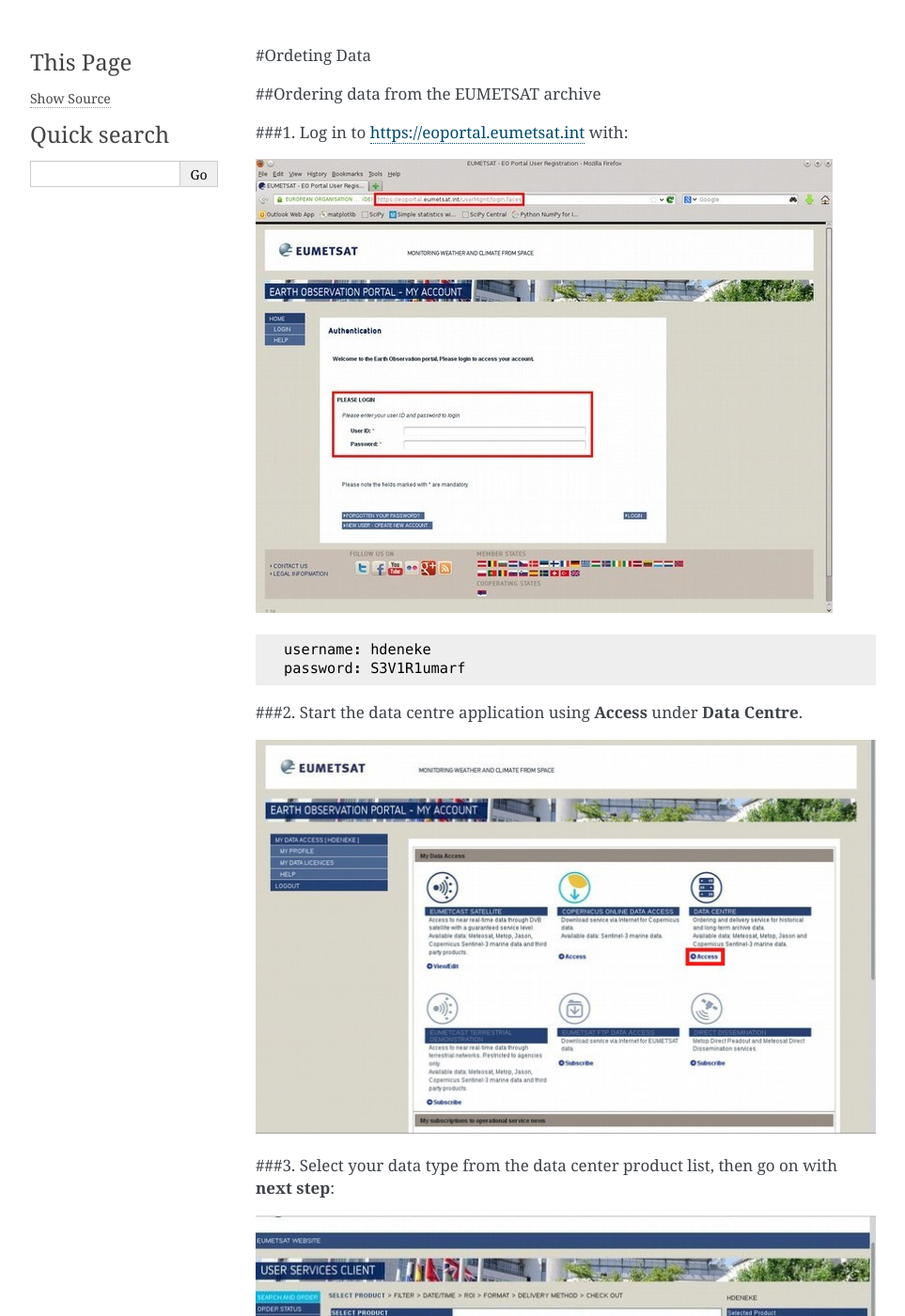
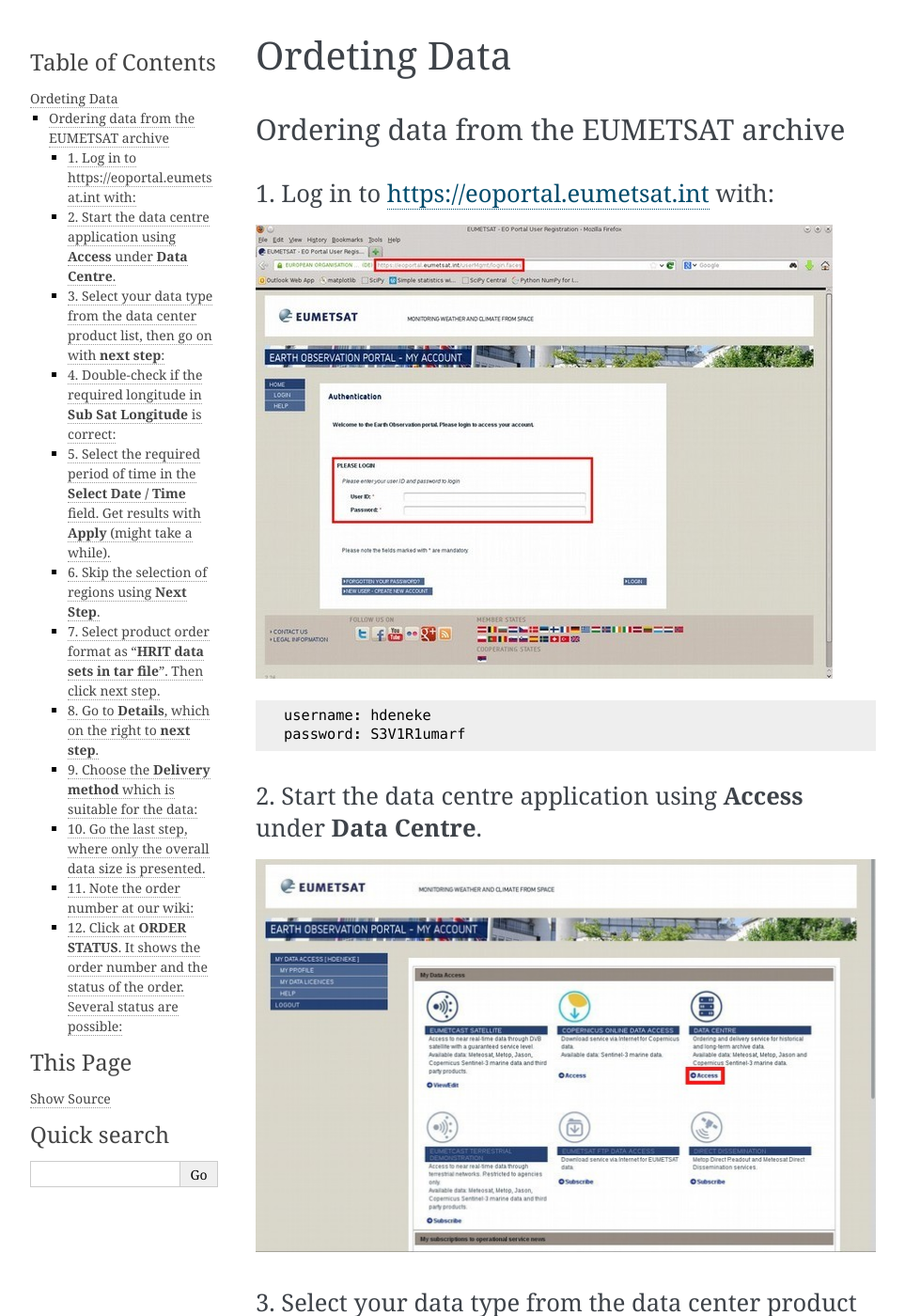
Before and after one commit to nbayer2020/tropos_sat_gap_filling, a Sphinx documentation site: the page built from source/ordering_data.md, in a window 1280 px wide and 1400 px high. Shown: the whole window at 94% size, without its empty margins (148-1111 px from the left). Built offline with Sphinx 7.4.7, drawn with Linux system fonts in a browser that asks for light colours; some of the changed text lies outside the part shown.

Commit message:
fixing some lines from md files

````diff
--- a/source/ordering_data.md
+++ b/source/ordering_data.md
@@ -1,8 +1,8 @@
-#Ordeting Data
+# Ordeting Data
 
-##Ordering data from the EUMETSAT archive
+## Ordering data from the EUMETSAT archive
 
-###1. Log in to [https://eoportal.eumetsat.int](https://eoportal.eumetsat.int/) with:
+### 1. Log in to [https://eoportal.eumetsat.int](https://eoportal.eumetsat.int/) with:
 
 ![Image 1](./images/ordering_data_1.png)
 
@@ -11,21 +11,19 @@
 password: S3V1R1umarf
 ```
 
-###2. Start the data centre application using **Access** under **Data Centre**.
+### 2. Start the data centre application using **Access** under **Data Centre**.
 
 ![Image 2](./images/ordering_data_2.png)
 
-###3. Select your data type from the data center product list, then go on with **next step**:
+### 3. Select your data type from the data center product list, then go on with **next step**:
 
 ![Image 3](./images/ordering_data_3.png)
 
-\- For **Prime-Service** (PZS) use: _"High Rate SEVIRI Level 1.5 Image Data -- MSG -- 0 degree"_
+* For **Prime-Service** (PZS) use: _"High Rate SEVIRI Level 1.5 Image Data -- MSG -- 0 degree"_
+* For **Rapid-Scan-Service** (RSS) use: _"Rapid Scan High Rate SEVIRI Level 1.5 Image Data -- MSG"_
+* For **Prime-Service over Indian Ocean** use: _"High Rate SEVIRI Level 1.5 Image Data -- MSG -- Indian Ocean 41.5 degrees E"_
 
-\- For **Rapid-Scan-Service** (RSS) use: _"Rapid Scan High Rate SEVIRI Level 1.5 Image Data -- MSG"_
-
-\- For **Prime-Service over Indian Ocean** use: _"High Rate SEVIRI Level 1.5 Image Data -- MSG -- Indian Ocean 41.5 degrees E"_
-
-###4. Double-check if the required longitude in **Sub Sat Longitude** is correct:
+### 4. Double-check if the required longitude in **Sub Sat Longitude** is correct:
 
 ![Image 4](./images/ordering_data_4.png)
 
@@ -33,23 +31,22 @@
 * 9.5° for the Rapid-Scan-Service (RSS)
 * 41.5° for the Indian Ocean
 
-###5. Select the required period of time in the **Select Date / Time** field. Get results with **Apply** (might take a while).
+### 5. Select the required period of time in the **Select Date / Time** field. Get results with **Apply** (might take a while).
 
 ![Image 5](./images/ordering_data_5.png)
 
-\- a maximum of **three months** for Prime-Service (PZS)
+* a maximum of **three months** for Prime-Service (PZS)
+* a maximum of **one month** for Rapid-Scan-Service (RSS)
 
-\- a maximum of **one month** for Rapid-Scan-Service (RSS)
-
-###6. Skip the selection of regions using **Next Step**.
+### 6. Skip the selection of regions using **Next Step**.
 
 ![Image 6](./images/ordering_data_6.png)
 
-###7. Select product order format as "**HRIT data sets in tar file**". Then click next step.
+### 7. Select product order format as "**HRIT data sets in tar file**". Then click next step.
 
 ![Image 7](./images/ordering_data_7.png)
 
-###8. Go to **Details**, which on the right to **next step**.
+### 8. Go to **Details**, which on the right to **next step**.
 
 ![Image 8](./images/ordering_data_8.png)
 
@@ -57,7 +54,7 @@
 the selection use **Remove Unselected** to clear all unwanted slots from your list. Double-check if no slot is missing. Use "Close" if everything
 is correct.
 
-###9. Choose the **Delivery method** which is suitable for the data:
+### 9. Choose the **Delivery method** which is suitable for the data:
 
 ![Image 9](./images/ordering_data_9.png)
 
@@ -67,23 +64,23 @@
 
 By delivery option **no compression** is fine because the data files are already compressed.
 
-###10. Go the last step, where only the overall data size is presented.
+### 10. Go the last step, where only the overall data size is presented.
 
 ![Image 10](./images/ordering_data_10.png)
 
 Finally send the order with "Place your order".
 
-###11. Note the order number at our wiki:
+### 11. Note the order number at our wiki:
 
 [http://wiki-intern.tropos.de/index.php/EUMETSAT\_Data\_Ordering\_Diary](http://wiki-intern.tropos.de/index.php/EUMETSAT_Data_Ordering_Diary)
 
 ![Image 11](./images/ordering_data_11.png)
 
-###12. Click at **ORDER STATUS**. It shows the order number and the status of the order. Several status are possible:
+### 12. Click at **ORDER STATUS**. It shows the order number and the status of the order. Several status are possible:
 
-\- Pending (order still not submitted),
-\- Submitted (order is submitted),
-\- Cancelled (order is cancelled),
-\- Processing (order is en route),
-\- Delivered (order is delivered),
-\- Error (order went wrong)
+* Pending (order still not submitted),
+* Submitted (order is submitted),
+* Cancelled (order is cancelled),
+* Processing (order is en route),
+* Delivered (order is delivered),
+* Error (order went wrong)
````
Also changed, not shown: source/copy_data_HTTP.md (+5 -5 lines), source/extract_tapes.md (+12 -12 lines), source/filling_gaps.md (+3 -3 lines), 13 other files.
